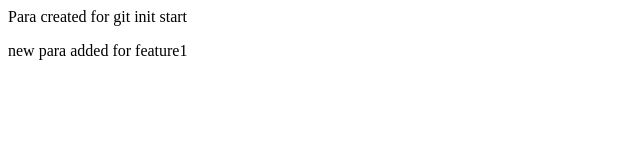
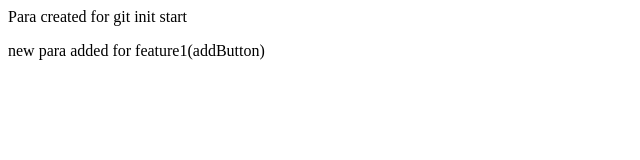
Before and after one commit to deepak-game/gitInit-Project, a plain HTML site: page index.html in a window 1280 px wide. Shown: the full height of the page, 0-640 px from the left. Drawn offline with Linux system fonts and the light colour scheme.

Commit message:
button added in main

```diff
--- a/index.html
+++ b/index.html
@@ -1,2 +1,2 @@
 <p>Para created for git init start</p>
-<p>new para added for feature1</p>
+<p>new para added for feature1(addButton)</p>
```
